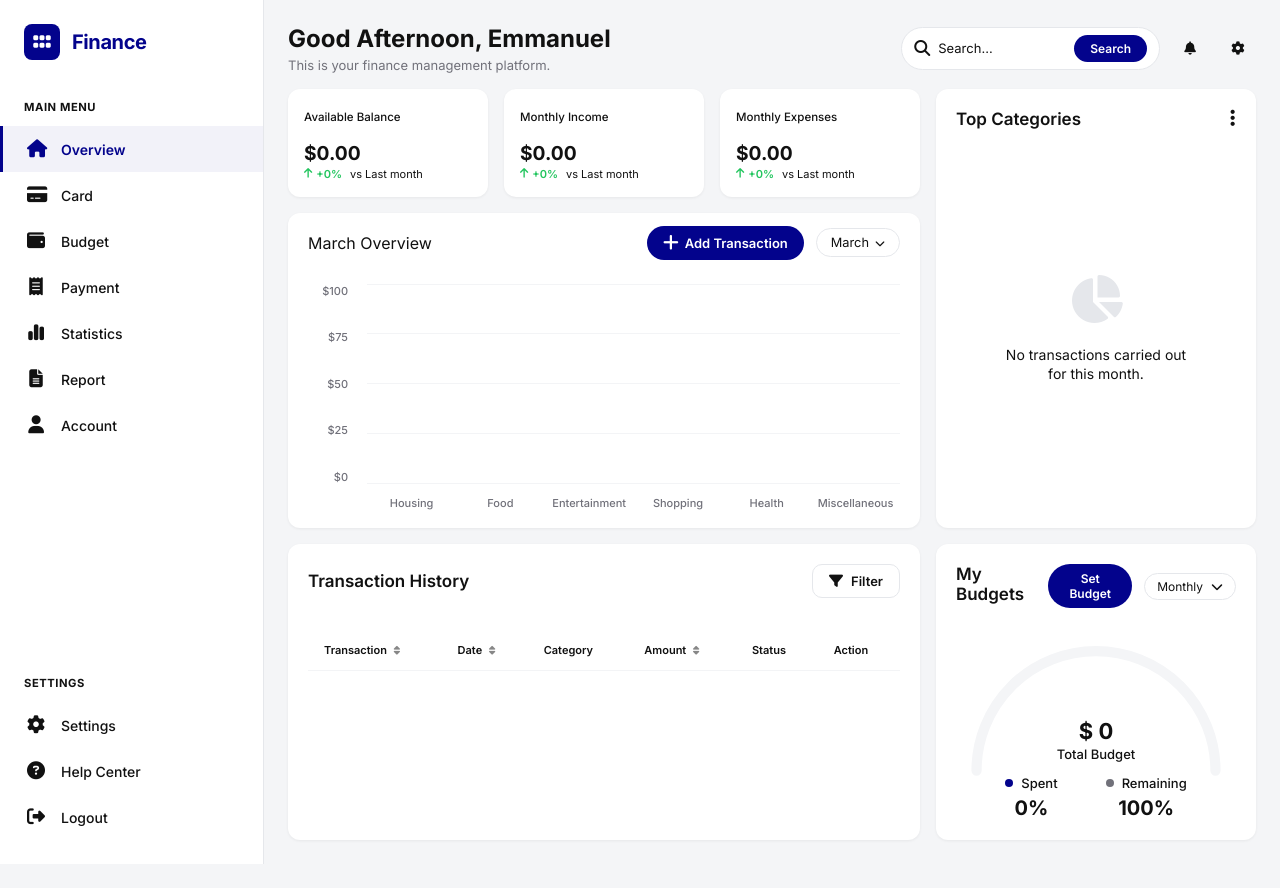
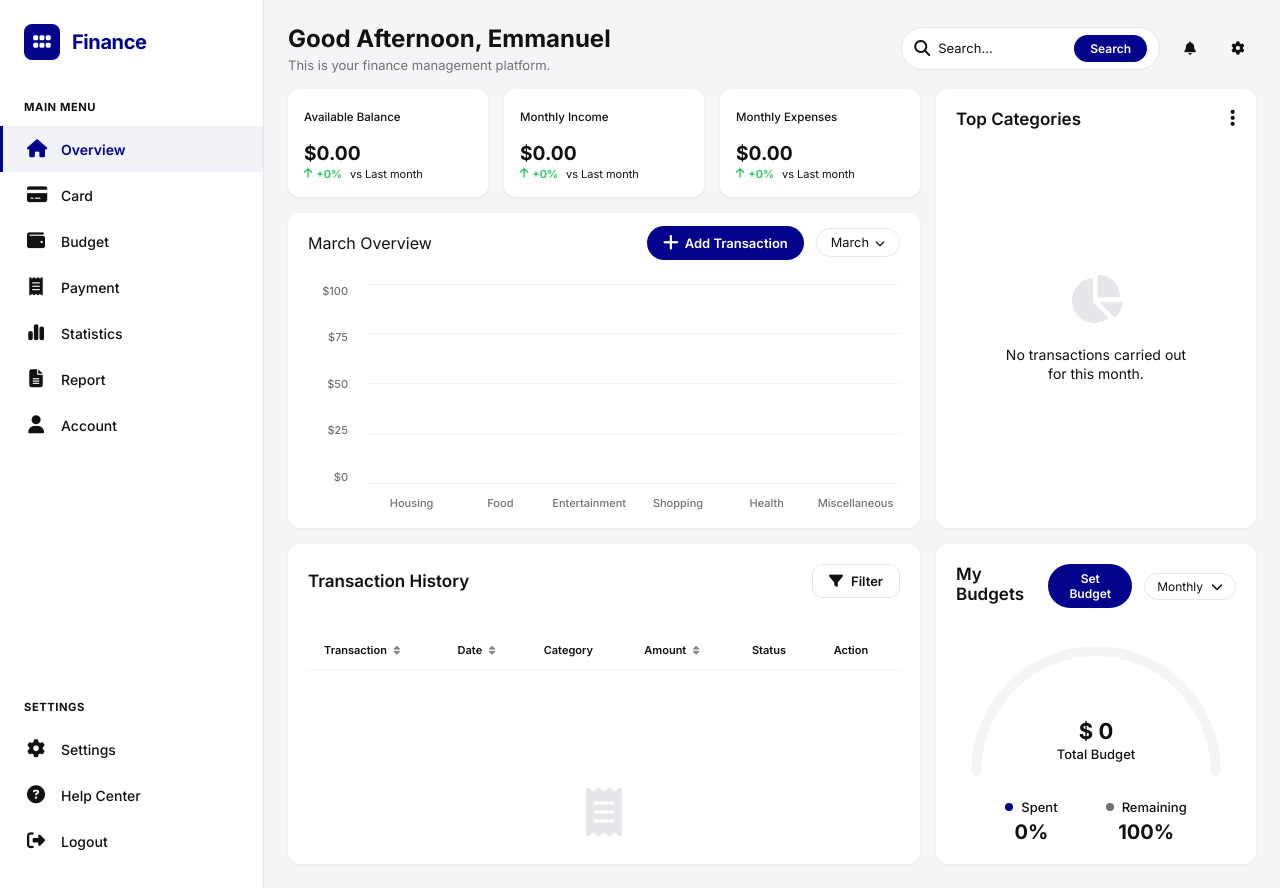
Before and after one commit to emmanuelryann/finance-tracker, a React (Vite) app: page / in a window 1280 px wide. Before the commit the page ends 864 px from the top, so only its background shows below. Built offline with nearby package versions, Linux system fonts and the light colour scheme.

Commit message:
empty transaction table indicator added

```diff
--- a/src/components/RecentTransaction.jsx
+++ b/src/components/RecentTransaction.jsx
@@ -61,7 +61,19 @@ function RecentTransaction({ transactions }) {
             </tr>
           </thead>
           <tbody>
-            {transactions.map((txn) => (
+            {transactions.length === 0 ? (
+              <tr>
+                <td colSpan="6" className="transaction-history__empty-cell">
+                  <div className="top-categories__empty" style={{ margin: '2rem auto' }}>
+                    <div className="top-categories__empty-icon">
+                      <i className="fa-solid fa-receipt"></i>
+                    </div>
+                    <p>No transactions carried out yet.</p>
+                  </div>
+                </td>
+              </tr>
+            ) : (
+              transactions.map((txn) => (
                 <tr key={txn.id} className="txn-row">
                   <td className="txn-name-cell">
                     <span className="txn-name">{txn.name}</span>
@@ -86,7 +98,8 @@ function RecentTransaction({ transactions }) {
                     </button>
                   </td>
                 </tr>
-            ))}
+              ))
+            )}
           </tbody>
         </table>
       </div>
--- a/src/styles/RecentTransaction.css
+++ b/src/styles/RecentTransaction.css
@@ -63,6 +63,7 @@
 
 .transaction-history__table {
   width: 100%;
+  height: 100%;
   min-width: 32rem;
   border-collapse: collapse;
   text-align: left;
@@ -140,3 +141,9 @@
   color: var(--color-text-muted);
   font-size: 0.75rem;
 }
+
+.transaction-history__empty-cell {
+  text-align: center;
+  vertical-align: middle;
+  padding: 3rem 1rem !important;
+}
```
Lines whose indentation alone changed are shown as unchanged.
